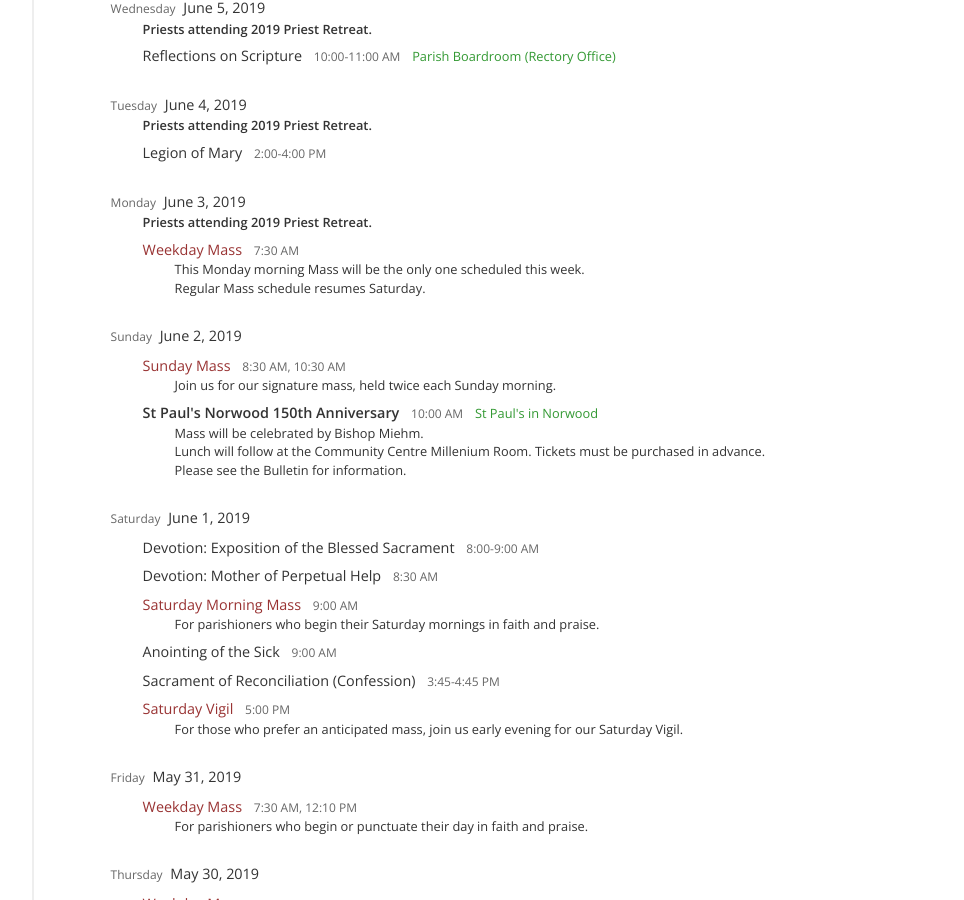
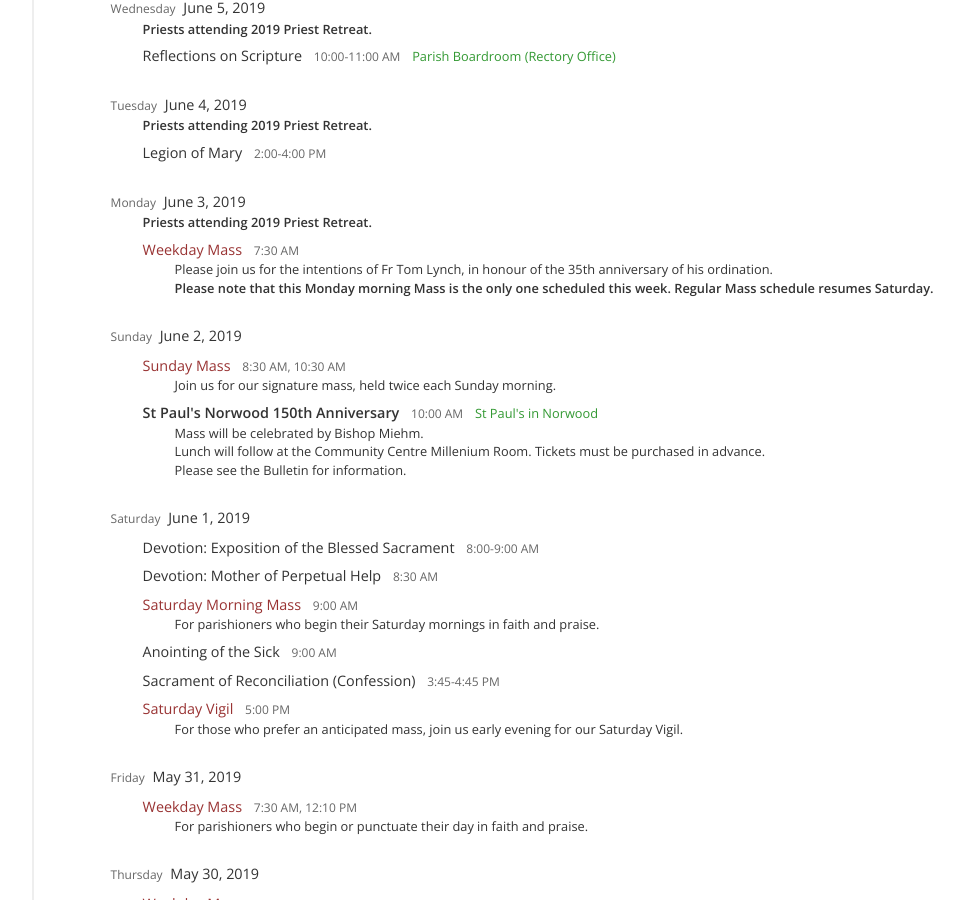
Before and after one commit to stpeterinchains/stpeterinchains.github.io, a Jekyll site: the page built from schedule.html, in a window 1280 px wide and 900 px high, scrolled down 1712 px. Shown: the whole window, without its empty margins (181-1145 px from the left). Built offline with Jekyll 4.4.1, drawn with Linux system fonts in a browser that asks for light colours; nearby versions of some CDN libraries.

Commit message:
New bulletin: 2019/06/02; minor update to schedule

```diff
--- a/_data/schedule.yml
+++ b/_data/schedule.yml
@@ -569,7 +569,7 @@ calendar:
           Please see the
           [Bulletin](https://drive.google.com/file/d/14l6JpWgmVYryVbuxuFasVIVrUA9lRyQi/view)
           for&nbsp;information.
-        location: St Paul&apos;s in Norwood
+        location: St&nbsp;Paul&apos;s in&nbsp;Norwood
         time: 10:00 AM
         ordinal: "1000"
   - date: 2019-06-03
@@ -580,10 +580,13 @@ calendar:
       - <<: *weekday_mass
         mnemonic: weekday_mass_retreat
         descriptive: |
-          This Monday morning Mass will be the only one
-          scheduled this&nbsp;week.
 
-          Regular Mass schedule resumes&nbsp;Saturday.
+          Please join us for the intentions of Fr&nbsp;Tom&nbsp;Lynch,
+          in honour of the 35th&nbsp;anniversary of his&nbsp;ordination.
+
+          **Please note that this Monday morning Mass is the only one
+          scheduled this&nbsp;week. Regular Mass schedule
+          resumes&nbsp;Saturday.**
         time: 7:30 AM
   - date: 2019-06-04
     note: *retreat_2019
```
Also changed, not shown: _data/bulletins.yml (+12 -0 lines).
